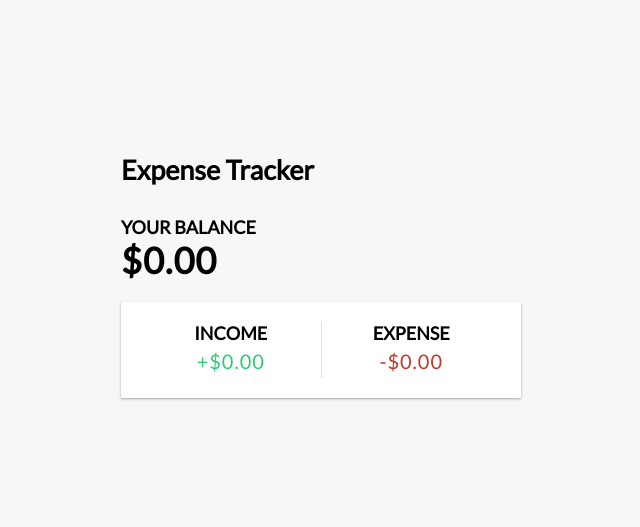
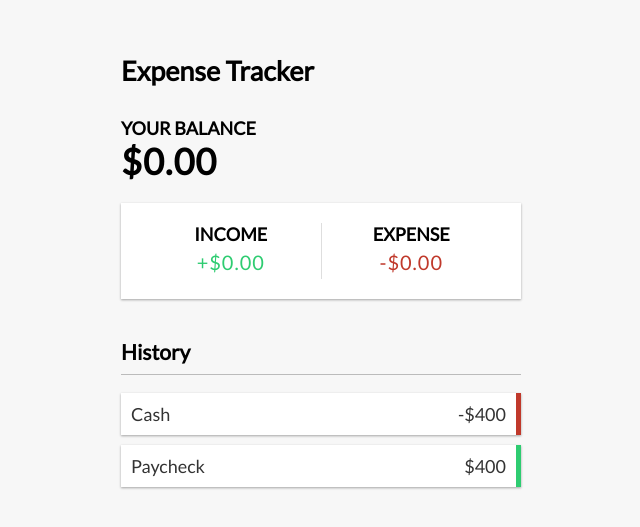
Before and after one commit to AmrMustafa13/trackify, a Vue app: page / in a window 1280 px wide. Shown: the part 121-648 px from the top of the page, without its empty margins (319-959 px from the left). Built offline with nearby package versions, Linux system fonts and the light colour scheme.

Commit message:
add transaction list component

```diff
--- a/src/App.vue
+++ b/src/App.vue
@@ -3,6 +3,7 @@
   <div class="container">
     <Balance />
     <IncomeExpenses />
+    <TransactionList />
   </div>
 </template>
 
@@ -10,4 +11,5 @@
 import Header from "./components/Header.vue";
 import Balance from "./components/Balance.vue";
 import IncomeExpenses from "./components/IncomeExpenses.vue";
+import TransactionList from "./components/TransactionList.vue";
 </script>
--- a/src/components/TransactionList.vue
+++ b/src/components/TransactionList.vue
@@ -0,0 +1,11 @@
+<template>
+  <h3>History</h3>
+  <ul id="list" class="list">
+    <li class="minus">
+      Cash <span>-$400</span><button class="delete-btn">x</button>
+    </li>
+    <li class="plus">
+      Paycheck <span>$400</span><button class="delete-btn">x</button>
+    </li>
+  </ul>
+</template>
```
